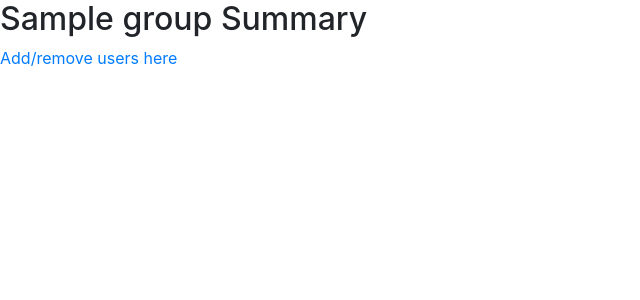
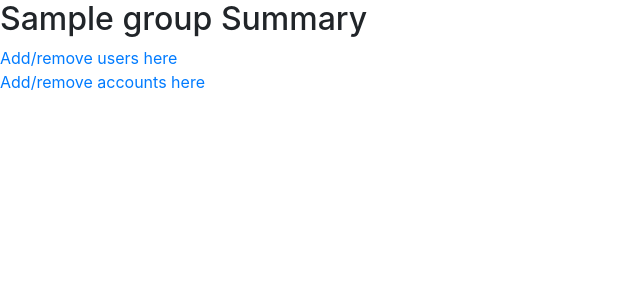
Before and after one commit to doctor-budoka/shared-expenses-site, a Flask app: a page that uses expenses_app/templates/group_summary.html in a window 1280 px wide. Shown: the top 300 px of the page, without its empty margins (0-640 px from the left). Run offline with Flask 2, Linux system fonts and the light colour scheme; a user stored in the database is signed in; tables that the repository leaves empty hold one stand-in row (values such as "Sample post"); some libraries are stand-ins or nearby versions.

Commit message:
Adding a link to the group_accounts view

```diff
--- a/expenses_app/templates/group_summary.html
+++ b/expenses_app/templates/group_summary.html
@@ -3,6 +3,6 @@
 {% block content %}
 <h2>{{ group.name }} Summary</h2>
 <div><a href="{{ url_for('group_access', group_name=group.name) }}">Add/remove users here</a></div>
-
+<div><a href="{{ url_for('group_accounts', group_name=group.name) }}">Add/remove accounts here</a></div>
 <h3></h3>
 {% endblock %}
```
